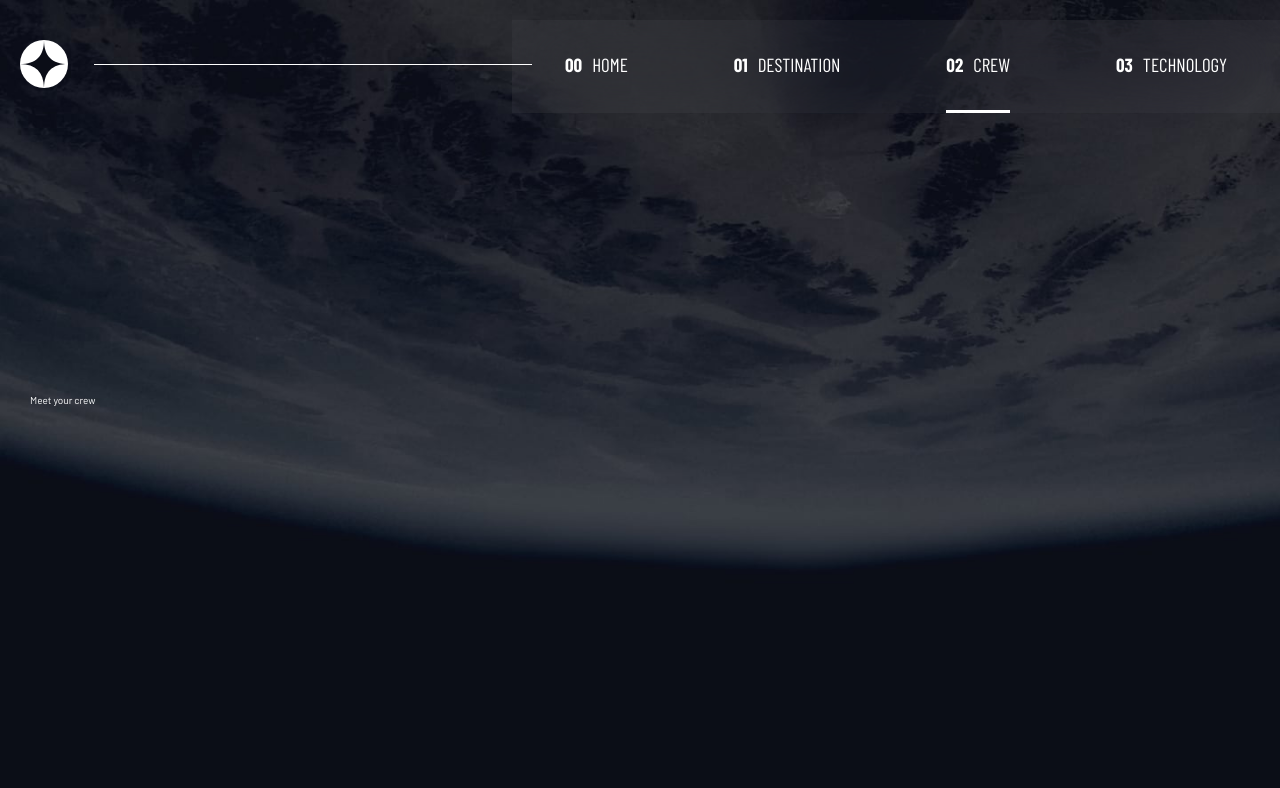
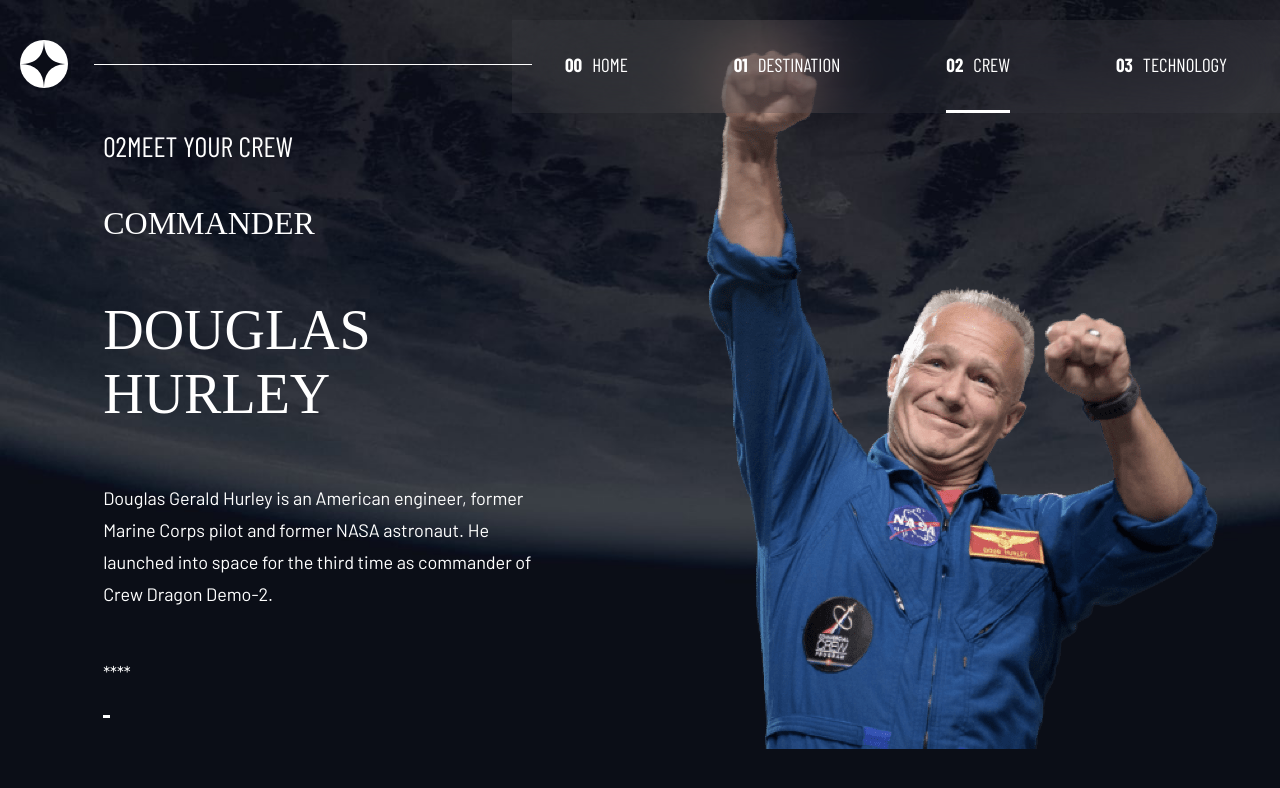
Before and after one commit to Margaretka15/space_project, a React (Create React App) app: page /crew in a window 1280 px wide. Shown: the top 788 px of the page. Built offline with nearby package versions, Linux system fonts and the light colour scheme; a web font is replaced by a local one.

Commit message:
Show all crew members.

```diff
--- a/src/pages/Crew/Crew.tsx
+++ b/src/pages/Crew/Crew.tsx
@@ -1,10 +1,72 @@
-import React from "react";
+import React, {useEffect, useState} from "react";
 import './Crew.scss';
+import {IDestination} from "../Destination/interfaces";
+import getData from "../../services/getData/getData";
+import {Navbar} from "../../layout/Navigation";
+import DestinationDetails from "../Destination/DestinationDetails";
+
+interface ICrewMember {
+    name: "string";
+    images: {
+        png: "string";
+        web: "string";
+    },
+    role: "string";
+    bio: "string";
+}
+
 function Crew() {
+    const [members, setMembers] = useState(Array<ICrewMember>)
+    const [isLoading, setIsLoading] = useState(true);
+    const [activeMemberID, setActiveMemberID] = useState(0);
+
+    const handleData = (data: { crew: [] }) => {
+        setMembers(data.crew);
+        setIsLoading(false);
+    }
+    useEffect(() => {
+        getData("crew", handleData);
+    }, [])
+
+
     return (
-        <div className="page crew container--two-columns">
-            Meet your crew
+        <div className="crew page container--two-columns">
+            <div className="left-column">
+                <h5 className="crew__title crew__title--small"><span>02</span>Meet your crew</h5>
+
+                {!isLoading && <>
+                  <h4>{members[activeMemberID].role}</h4>
+                  <h3>{members[activeMemberID].name}</h3>
+                  <p className="body-text">{members[activeMemberID].bio}</p>
+                  <Navbar type="">
+                      {/*to do: check if destinations.length > 0 before rendering (show loader)*/}
+                      {members.map((d, index) => (
+                          <button
+                              className={activeMemberID === index ? "navbar__link navbar__link--active" : "navbar__link"}
+                              onClick={() => {
+                                  setActiveMemberID(index);
+                              }}>*</button>))}
+
+                  </Navbar>
+
+                </>}
+
+            </div>
+            <div className="right-column">
+                <div>
+
+
+
+                    {!isLoading &&
+                    <img src={members[activeMemberID].images.png} alt=""/>}
+
+
+
+                </div>
+
+            </div>
         </div>
+
     )
 }
 
--- a/src/style/layout/_main.scss
+++ b/src/style/layout/_main.scss
@@ -8,6 +8,7 @@
   .left-column {
     padding: 6%;
     width: 45vw;
+
   }
 
   .right-column {
```
